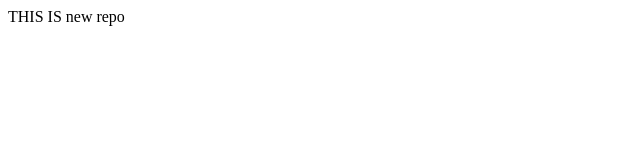
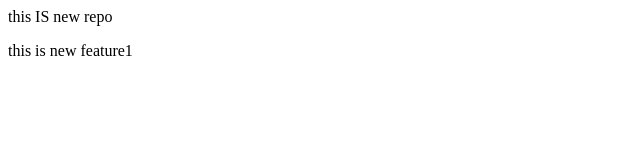
Before and after one commit to aribazeb1220/localrepo, a plain HTML site: page index.html in a window 1280 px wide. Shown: the whole page, without its empty margins (0-640 px from the left). Drawn offline with Linux system fonts and the light colour scheme.

Commit message:
this is new feature

```diff
--- a/index.html
+++ b/index.html
@@ -1 +1,2 @@
-<p>THIS IS new repo</p>
+<p>this IS new repo</p>
+<p>this is new feature1</p>
```
